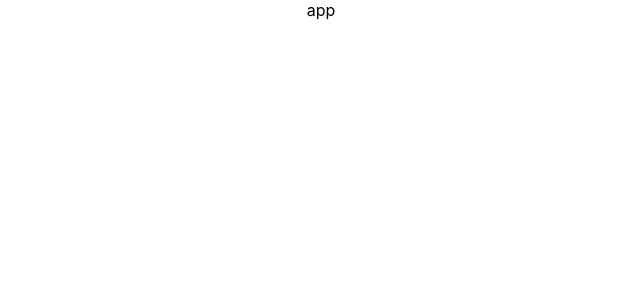
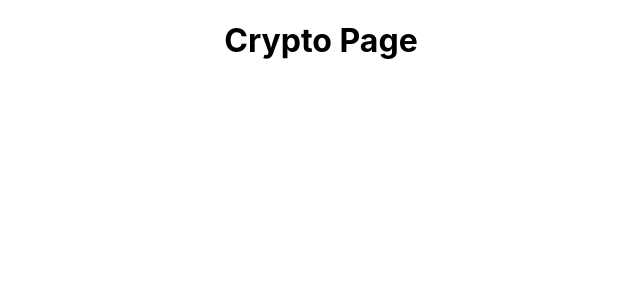
Before and after one commit to rickcmc02/ideal-crypto, a React (Create React App) app: page /crypto in a window 1280 px wide. Shown: the top 300 px of the page, without its empty margins (319-959 px from the left). Built offline with nearby package versions, Linux system fonts and the light colour scheme.

Commit message:
feat: add router setting, board & crypto page

```diff
--- a/src/App.tsx
+++ b/src/App.tsx
@@ -1,8 +1,19 @@
 import React from "react";
 import "./sass/app.scss";
+import { Navigate, Route, Routes } from "react-router-dom";
+import BoardPage from "./pages/BoardPage";
+import CryptoPage from "./pages/CryptoPage";
 
 function App() {
-  return <div className="App">app</div>;
+  return (
+    <div className="App">
+      <Routes>
+        <Route path="/board" element={<BoardPage />} />
+        <Route path="/crypto" element={<CryptoPage />} />
+        <Route path="*" element={<Navigate replace to="/board" />} />
+      </Routes>
+    </div>
+  );
 }
 
 export default App;
--- a/src/index.tsx
+++ b/src/index.tsx
@@ -1,13 +1,18 @@
 import React from "react";
+import { BrowserRouter as Router } from "react-router-dom";
+
 import ReactDOM from "react-dom/client";
+import App from "./App";
+
 import "./index.css";
-import App from "./App";
 
 const root = ReactDOM.createRoot(
   document.getElementById("root") as HTMLElement
 );
 root.render(
   <React.StrictMode>
-    <App />
+    <Router>
+      <App />
+    </Router>
   </React.StrictMode>
 );
--- /dev/null
+++ b/src/pages/BoardPage/index.tsx
@@ -0,0 +1,9 @@
+function BoardPage() {
+  return (
+    <div>
+      <h1>Board Page</h1>
+    </div>
+  );
+}
+
+export default BoardPage;
--- /dev/null
+++ b/src/pages/CryptoPage/index.tsx
@@ -0,0 +1,9 @@
+function CryptoPage() {
+  return (
+    <div>
+      <h1>Crypto Page</h1>
+    </div>
+  );
+}
+
+export default CryptoPage;
```
